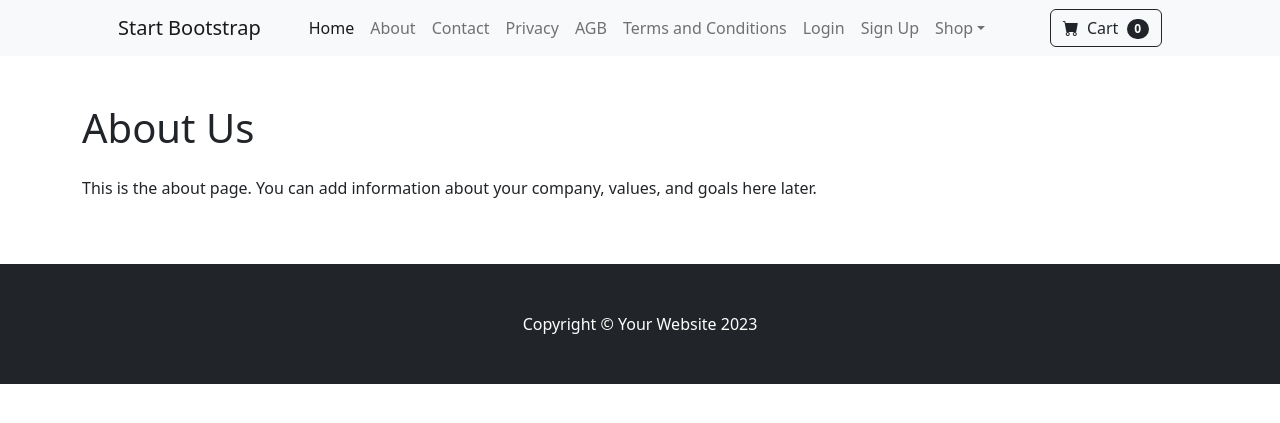
After one commit to Paepm/beautyshop, a Django app: template shop/templates/shop/about.html in a window 1280 px wide. The commit adds this page. Shown: the top 423 px of the page. Run offline with Django 3.2, Linux system fonts and the light colour scheme; the template is opened without the code that fills it, so the values that code supplies are empty; some libraries are stand-ins or nearby versions.

Commit message:
a lot of new stuff

```diff
--- a/beautyshop/settings.py
+++ b/beautyshop/settings.py
@@ -41,6 +41,9 @@ INSTALLED_APPS = [
     'shop',  # Custom app for the beauty shop
 ]
 
+LOGIN_REDIRECT_URL = '/'  # Redirect to Home after login
+LOGOUT_REDIRECT_URL = '/login/'  # Redirect to login page after logout
+
 MIDDLEWARE = [
     'django.middleware.security.SecurityMiddleware',
     'django.contrib.sessions.middleware.SessionMiddleware',
@@ -56,7 +59,7 @@ ROOT_URLCONF = 'beautyshop.urls'
 TEMPLATES = [
     {
         'BACKEND': 'django.template.backends.django.DjangoTemplates',
-        'DIRS': [],
+        'DIRS': [BASE_DIR / 'templates'],  # Directory for templates
         'APP_DIRS': True,
         'OPTIONS': {
             'context_processors': [
--- a/beautyshop/urls.py
+++ b/beautyshop/urls.py
@@ -19,12 +19,15 @@ from django.urls import path, include
 from django.conf.urls.static import static
 from django.conf import settings
 from beautyshop.settings import BASE_DIR
+from django.contrib.auth import views as auth_views
 
 import os
 
 urlpatterns = [
     path('admin/', admin.site.urls),
     path('', include('shop.urls')),
+    path('login/', auth_views.LoginView.as_view(template_name='shop/login.html'), name='login'),
+    path('logout/', auth_views.LogoutView.as_view(template_name='shop/logout.html'), name='logout'),
 ]
 
 # for the template static files
--- /dev/null
+++ b/shop/templates/base.html
@@ -0,0 +1,121 @@
+<!DOCTYPE html>
+{% load static %}
+<html lang="en">
+  <head>
+    <meta charset="utf-8" />
+    <meta name="viewport" content="width=device-width, initial-scale=1" />
+    <title>{% block title %}Shop Homepage{% endblock %}</title>
+
+    <!-- Bootstrap Icons -->
+    <link
+      href="https://cdn.jsdelivr.net/npm/bootstrap-icons@1.5.0/font/bootstrap-icons.css"
+      rel="stylesheet"
+    />
+
+    <!-- CSS -->
+    <link rel="stylesheet" href="{% static 'css/styles.css' %}" />
+    <!-- JS -->
+    <script src="{% static 'js/scripts.js' %}"></script>
+    <!-- Bootstrap core JS -->
+    <script src="https://cdn.jsdelivr.net/npm/bootstrap@5.2.3/dist/js/bootstrap.bundle.min.js"></script>
+
+    <!-- Favicon -->
+    <link rel="icon" href="{% static 'assets/favicon.ico' %}" />
+  </head>
+  <body>
+    <!-- Navigation -->
+    <nav class="navbar navbar-expand-lg navbar-light bg-light">
+      <div class="container px-4 px-lg-5">
+        <a class="navbar-brand" href="{% url 'product_list' %}"
+          >Start Bootstrap</a
+        >
+        <button
+          class="navbar-toggler"
+          type="button"
+          data-bs-toggle="collapse"
+          data-bs-target="#navbarSupportedContent"
+          aria-controls="navbarSupportedContent"
+          aria-expanded="false"
+          aria-label="Toggle navigation"
+        >
+          <span class="navbar-toggler-icon"></span>
+        </button>
+        <div class="collapse navbar-collapse" id="navbarSupportedContent">
+          <ul class="navbar-nav me-auto mb-2 mb-lg-0 ms-lg-4">
+            <li class="nav-item">
+              <a
+                class="nav-link active"
+                aria-current="page"
+                href="{% url 'product_list' %}"
+                >Home</a
+              >
+            </li>
+            <a class="nav-link" href="{% url 'about' %}">About</a>
+            <a class="nav-link" href="{% url 'contact' %}">Contact</a>
+            <a class="nav-link" href="{% url 'privacy' %}">Privacy</a>
+            <a class="nav-link" href="{% url 'agb' %}">AGB</a>
+            <a class="nav-link" href="{% url 'terms_and_conditions' %}"
+              >Terms and Conditions</a
+            >
+            {% if user.is_authenticated %}
+            <form
+              method="POST"
+              action="{% url 'logout' %}"
+              style="display: inline"
+            >
+              {% csrf_token %}
+              <button
+                type="submit"
+                class="nav-link btn btn-link"
+                style="display: inline; padding: 0; margin: 0"
+              >
+                Logout
+              </button>
+            </form>
+
+            {% else %}
+            <a class="nav-link" href="{% url 'login' %}">Login</a>
+            <a class="nav-link" href="{% url 'signup' %}">Sign Up</a>
+            {% endif %}
+
+            <li class="nav-item dropdown">
+              <a
+                class="nav-link dropdown-toggle"
+                href="#"
+                role="button"
+                data-bs-toggle="dropdown"
+                >Shop</a
+              >
+              <ul class="dropdown-menu">
+                <li><a class="dropdown-item" href="#">All Products</a></li>
+                <li><hr class="dropdown-divider" /></li>
+                <li><a class="dropdown-item" href="#">Popular Items</a></li>
+                <li><a class="dropdown-item" href="#">New Arrivals</a></li>
+              </ul>
+            </li>
+          </ul>
+          <form class="d-flex">
+            <button class="btn btn-outline-dark" type="submit">
+              <i class="bi-cart-fill me-1"></i> Cart
+              <span class="badge bg-dark text-white ms-1 rounded-pill">0</span>
+            </button>
+          </form>
+        </div>
+      </div>
+    </nav>
+
+    {% block header %}{% endblock %}
+
+    <!-- Page content -->
+    <main>{% block content %}{% endblock %}</main>
+
+    <!-- Footer -->
+    <footer class="py-5 bg-dark">
+      <div class="container">
+        <p class="m-0 text-center text-white">
+          Copyright &copy; Your Website 2023
+        </p>
+      </div>
+    </footer>
+  </body>
+</html>
--- /dev/null
+++ b/shop/templates/shop/about.html
@@ -0,0 +1,11 @@
+{% extends 'base.html' %}
+{% load static %}
+
+{% block title %}About | Shop{% endblock %}
+
+{% block content %}
+  <div class="container py-5">
+    <h1 class="mb-4">About Us</h1>
+    <p>This is the about page. You can add information about your company, values, and goals here later.</p>
+  </div>
+{% endblock %}
--- a/shop/urls.py
+++ b/shop/urls.py
@@ -3,4 +3,10 @@ from . import views
 
 urlpatterns = [
     path('', views.product_list, name='product_list'),
+    path('about/', views.about, name='about'),
+    path('contact/', views.contact, name='contact'),
+    path('privacy/', views.privacy, name='privacy'),
+    path('agb/', views.agb, name='agb'),
+    path('terms_and_conditions/', views.terms_and_conditions, name='terms_and_conditions'),
+    path('signup/', views.signup_view, name='signup'),
 ]
```
Also changed, not shown: shop/templates/shop/agb.html (added, +8 -0 lines), shop/templates/shop/contact.html (added, +8 -0 lines), shop/templates/shop/index.html (+16 -104 lines), shop/templates/shop/login.html (added, +17 -0 lines), shop/templates/shop/privacy.html (added, +10 -0 lines), shop/templates/shop/signup.html (added, +17 -0 lines), shop/templates/shop/terms_and_conditions.html (added, +8 -0 lines), shop/views.py (+33 -1 lines), db.sqlite3, media/products/1million_4vwv8UX.jpg (deleted).
